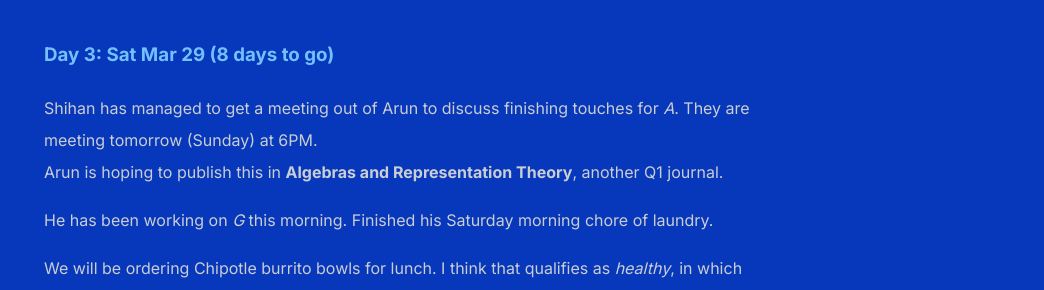
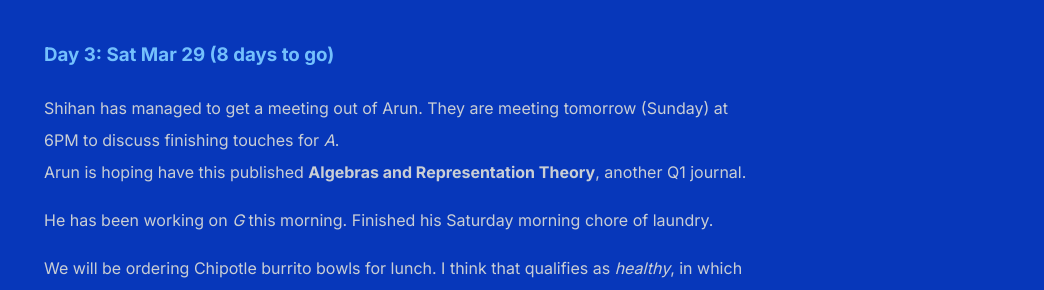
Before and after one commit to shihankanungo/shihankanungo.github.io, a Jekyll site: the page built from india-trip.md, in a window 1280 px wide. Shown: the part 308-598 px from the top of the page, without its empty margins (236-1280 px from the left). Built offline with Jekyll 4.4.1, drawn with Linux system fonts in a browser that asks for light colours.

Commit message:
Update india-trip.md

```diff
--- a/india-trip.md
+++ b/india-trip.md
@@ -8,8 +8,8 @@ title: X
 
 ### Day 3: Sat Mar 29 (8 days to go)
 
-Shihan has managed to get a meeting out of Arun to discuss finishing touches for _A_. They are meeting tomorrow (Sunday)
-at 6PM. <br> Arun is hoping to publish this in **Algebras and Representation Theory**, another Q1 journal.
+Shihan has managed to get a meeting out of Arun. They are meeting tomorrow (Sunday) at 6PM to discuss finishing touches for _A_.
+<br> Arun is hoping have this published **Algebras and Representation Theory**, another Q1 journal.
 
 He has been working on _G_ this morning. Finished his Saturday morning chore of laundry.
 
```
